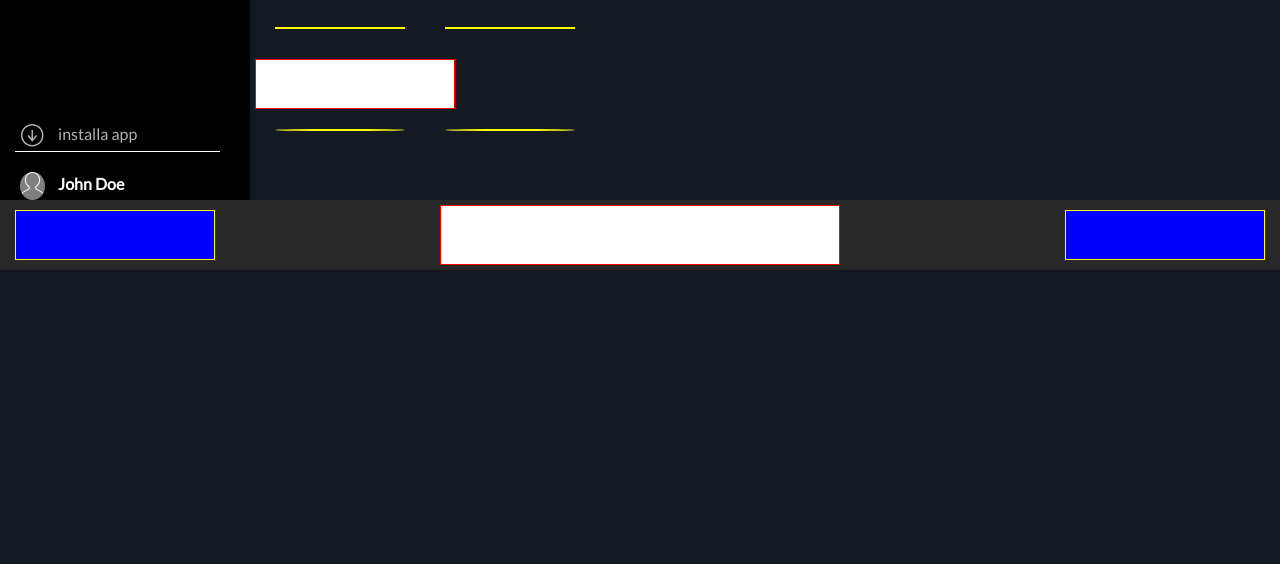
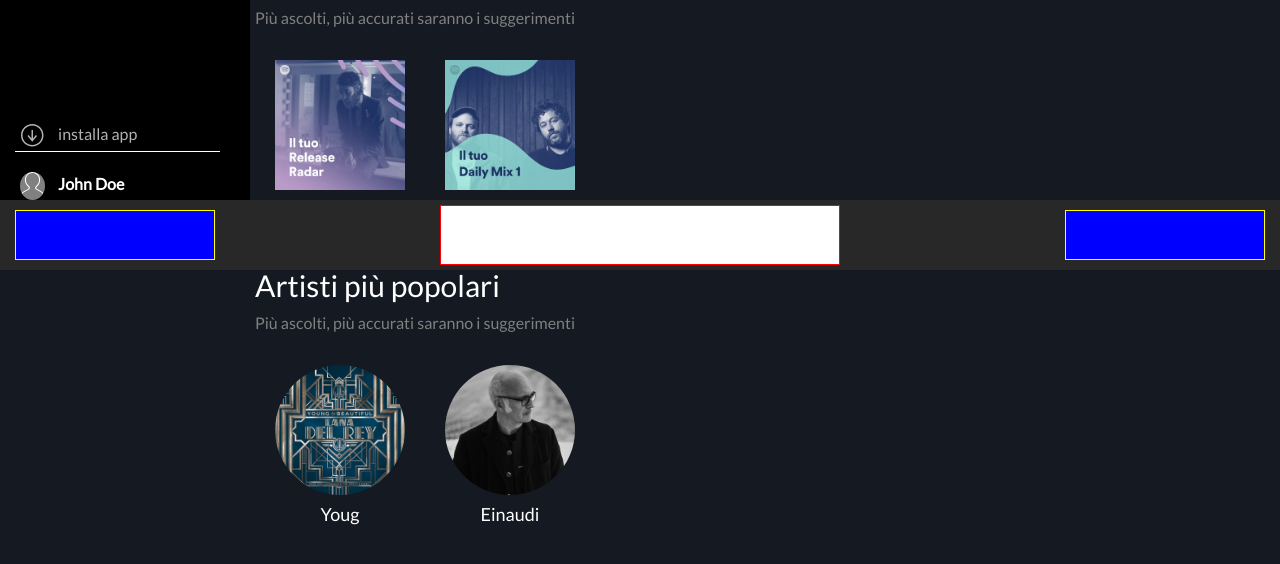
Before and after one commit to MarcoMihajlovic/html-css-spotifyweb, a plain HTML site: page index.html in a window 1280 px wide. Shown: the part 530-1094 px from the top of the page. Before the commit the page ends 860 px from the top, so only its background shows below. Drawn offline with nearby package versions, Linux system fonts and the light colour scheme.

Commit message:
Completato Main

```diff
--- a/css/style.css
+++ b/css/style.css
@@ -208,6 +208,10 @@ a {
   padding-left: 5px;
 }
 
+.my-container {
+  color: grey;
+}
+
 .my-main-content-nav {
   width: 100%;
   display: flex;
@@ -286,7 +290,7 @@ a {
 
 .my-cover a {
   display: block;
-  padding: 100% 50%;
+  padding: 50% 50%;
 }
 
 .my-overlay-2 {
@@ -306,6 +310,10 @@ a {
 
 .content-box:hover .my-cover {
   display: block;
+}
+
+.bubble {
+  border-radius: 50%;
 }
 
 footer {
@@ -422,10 +430,6 @@ footer {
   width: 200px;
 }
 
-.bubble {
-  border-radius: 50%;
-}
-
 .white {
   background: white;
   border: 1px solid red;
--- a/index.html
+++ b/index.html
@@ -141,14 +141,48 @@
           </div>
         </div>
         <h2>Creato per John Doe</h2>
+        <p>Più ascolti, più accurati saranno i suggerimenti</p>
         <div class="my-content">
-          <div class="content-box blue"></div>
-          <div class="content-box blue"></div>
+          <div class="content-box">
+            <div class="album-cover">
+              <img src="img/radar.jpeg" alt="">
+              <div class="my-cover">
+                <div class="my-overlay-2"><a href="#"><i class="fas fa-play"></i></a></div>
+              </div>
+            </div>
+            <h4>Release Radar</h4>
+          </div>
+          <div class="content-box">
+            <div class="album-cover">
+              <img src="img/mixdaily.jpeg" alt="">
+              <div class="my-cover">
+                <div class="my-overlay-2"><a href="#"><i class="fas fa-play"></i></a></div>
+              </div>
+            </div>
+            <h4>Daily Mix I</h4>
+          </div>
         </div>
-        <div class="title-box white"></div>
+        <h2>Artisti più popolari</h2>
+        <p>Più ascolti, più accurati saranno i suggerimenti</p>
         <div class="my-content">
-          <div class="content-box bubble blue"></div>
-          <div class="content-box bubble blue"></div>
+          <div class="content-box">
+            <div class="album-cover">
+              <img class="bubble" src="img/youg.jpeg" alt="">
+              <div class="my-cover">
+                <div class="my-overlay-2"><a href="#"><i class="fas fa-play"></i></a></div>
+              </div>
+            </div>
+            <h4>Youg</h4>
+          </div>
+          <div class="content-box">
+            <div class="album-cover">
+              <img class="bubble" src="img/einaudi.jpeg" alt="">
+              <div class="my-cover">
+                <div class="my-overlay-2"><a href="#"><i class="fas fa-play"></i></a></div>
+              </div>
+            </div>
+            <h4>Einaudi</h4>
+          </div>
         </div>
       </div>
     </section>
```
